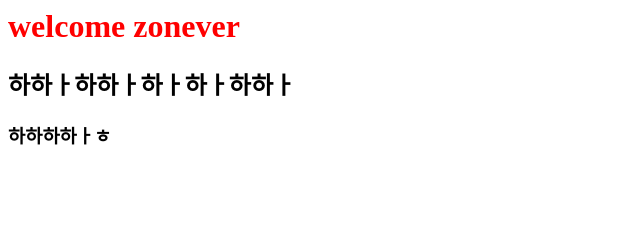
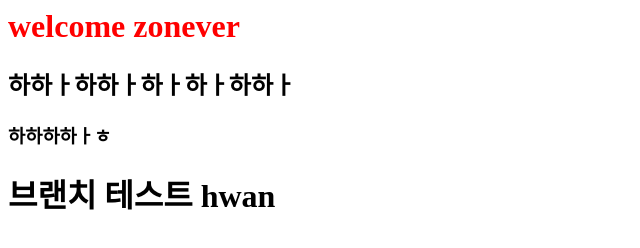
Before and after one commit to zonever/zonver-git-example, a plain HTML site: page index.html in a window 1280 px wide. Shown: the whole page, without its empty margins (0-640 px from the left). Drawn offline with Linux system fonts and the light colour scheme.

Commit message:
add h1 tag
hwan modif

```diff
--- a/index.html
+++ b/index.html
@@ -7,5 +7,6 @@
 <h1 style="color: red;">welcome zonever</h1>
 <h2>하하ㅏ하하ㅏ하ㅏ하ㅏ하하ㅏ</h2>
   <h3>하하하하ㅏㅎ</h3>
+  <h1>브랜치 테스트 hwan</h1>
 </body>
 </html>
```
